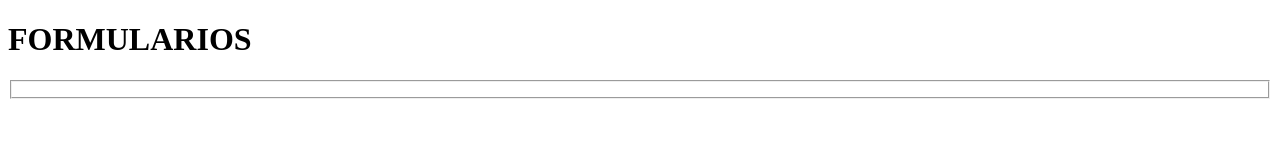
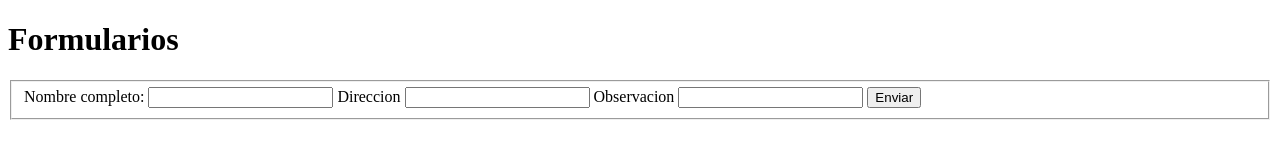
Before and after one commit to Barragan06/Ejemploclases-, a plain HTML site: page html/form.html in a window 1280 px wide. Drawn offline with Linux system fonts and the light colour scheme.

Commit message:
formulas

```diff
--- a/html/form.html
+++ b/html/form.html
@@ -3,12 +3,21 @@
 <head>
     <meta charset="UTF-8">
     <meta http-equiv="X-UA-Compatible" content="IE=edge">
-    <meta name="viewport" content="width=device-width,initial-scale=1.0">
+    <meta name="viewport" content="width=device-width, initial-scale=1.0">
     <title>Document</title>
 </head>
 <body>
-    <h1>FORMULARIOS</h1>
+    <h1>Formularios</h1>
     <fieldset>
-        <form action=""
+        <form action="">
+            <label for="">Nombre completo:</label>
+            <input type="text">
+            <label for="">Direccion</label>
+            <input type="text">
+            <label for="">Observacion</label>
+            <input type="text">
+            <button>Enviar</button>
+        </form>
     </fieldset>
 </body>
+</html>
```
